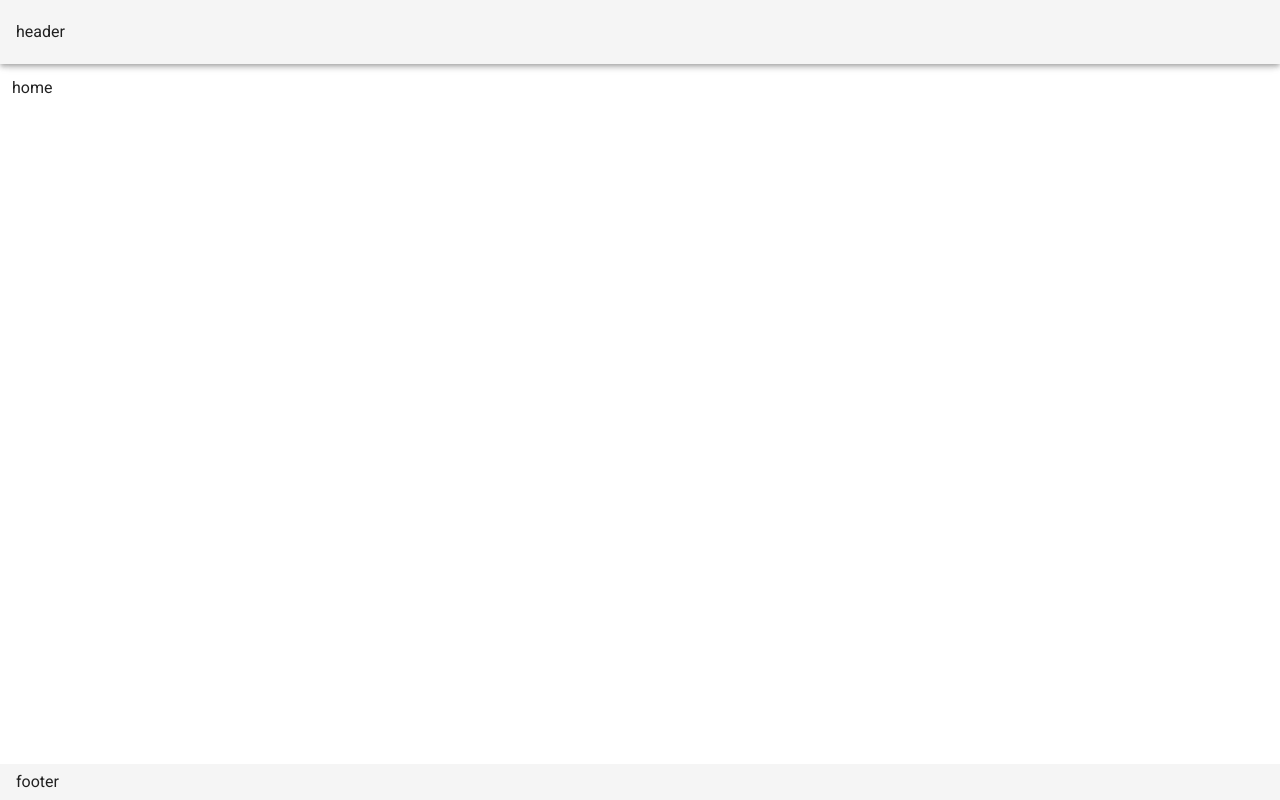
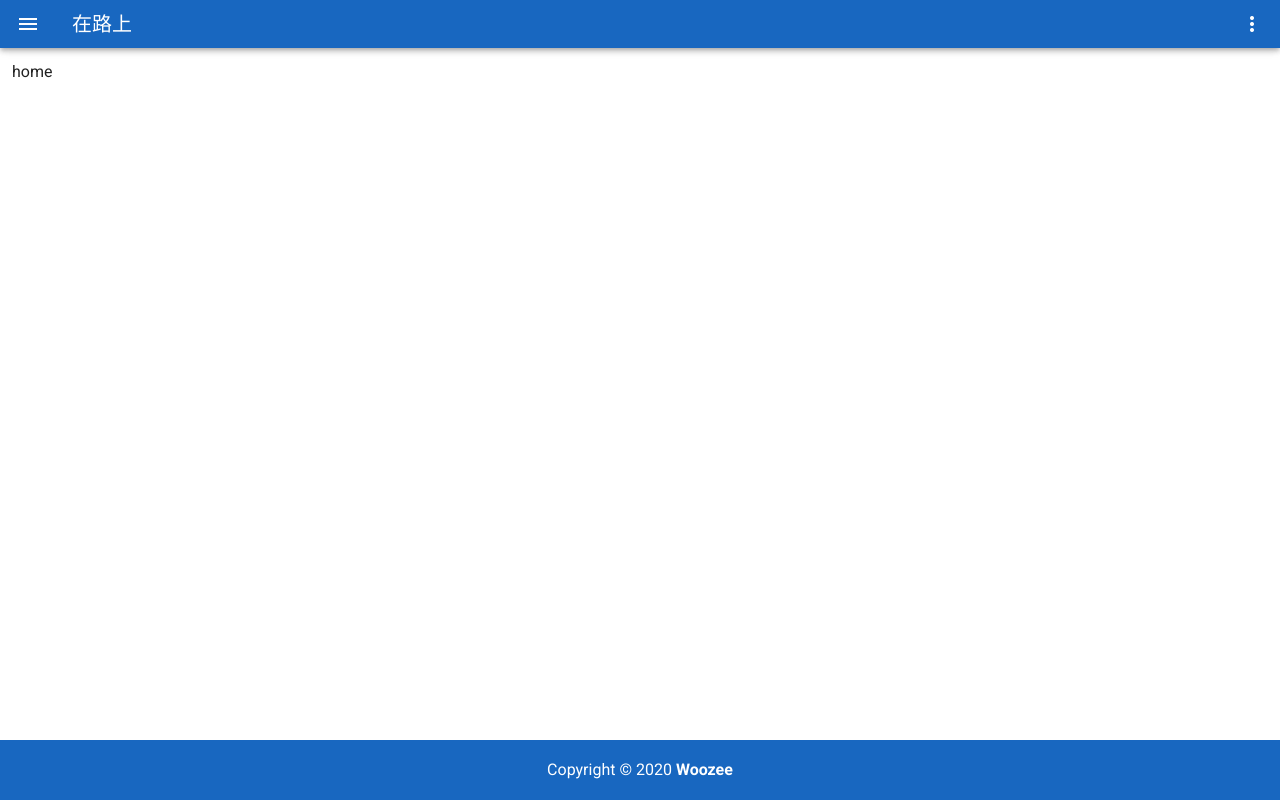
Before and after one commit to gentlemanwuyu/finance, a Vue app: page / in a window 1280 px wide. Built offline with nearby package versions, Linux system fonts and the light colour scheme.

Commit message:
Header以及Footer

```diff
--- a/src/App.vue
+++ b/src/App.vue
@@ -1,16 +1,12 @@
 <template>
 <v-app>
-  <v-app-bar app>
-    <Header></Header>
-  </v-app-bar>
+  <Header></Header>
   <v-main>
     <v-container fluid>
       <router-view></router-view>
     </v-container>
   </v-main>
-  <v-footer app>
-    <Footer></Footer>
-  </v-footer>
+  <Footer></Footer>
 </v-app>
 </template>
 
--- /dev/null
+++ b/src/assets/css/common.scss
@@ -0,0 +1 @@
+a{text-decoration: none;}
--- a/src/components/Footer.vue
+++ b/src/components/Footer.vue
@@ -1,7 +1,9 @@
 <template>
-  <div>
-      footer
-  </div>
+  <v-footer app dark color="#1867c0">
+    <v-col class="text-center" cols="12">
+      Copyright © {{ yearText }} <a href="https://www.woozee.com.cn/"><strong>Woozee</strong></a>
+    </v-col>
+  </v-footer>
 </template>
 
 <script>
@@ -9,15 +11,29 @@
       name: "Footer",
       data() {
         return {
-
+            yearText: '2019~2020'
         };
       },
       methods: {
 
+      },
+      mounted () {
+        let startYear = 2020
+        let dateObj = new Date()
+        let thisYear = dateObj.getFullYear()
+        if (startYear == thisYear) {
+          this.yearText = startYear
+        }else {
+          this.yearText = startYear + '~' + thisYear
+        }
       }
     }
 </script>
 
-<style lang="scss">
-
+<style lang="scss" scope>
+  .v-footer {
+    a {
+      color: #ffffff!important;
+    }
+  }
 </style>
--- a/src/components/Header.vue
+++ b/src/components/Header.vue
@@ -1,7 +1,33 @@
 <template>
-  <div>
-      header
-  </div>
+  <v-app-bar app dense dark color="#1867c0">
+    <v-app-bar-nav-icon></v-app-bar-nav-icon>
+    <v-toolbar-title>在路上</v-toolbar-title>
+    <v-spacer></v-spacer>
+      <v-menu
+        left
+        bottom
+      >
+        <template v-slot:activator="{ on, attrs }">
+          <v-btn
+            icon
+            v-bind="attrs"
+            v-on="on"
+          >
+            <v-icon>mdi-dots-vertical</v-icon>
+          </v-btn>
+        </template>
+
+        <v-list>
+          <v-list-item
+            v-for="n in 5"
+            :key="n"
+            @click="() => {}"
+          >
+            <v-list-item-title>Option {{ n }}</v-list-item-title>
+          </v-list-item>
+        </v-list>
+      </v-menu>
+  </v-app-bar>
 </template>
 
 <script>
--- a/src/main.js
+++ b/src/main.js
@@ -1,7 +1,9 @@
 import Vue from 'vue'
 import App from './App.vue'
-import vuetify from './plugins/vuetify';
+import vuetify from './plugins/vuetify'
 import router from './router'
+
+import "./assets/css/common.scss"
 
 Vue.config.productionTip = false
 
```
